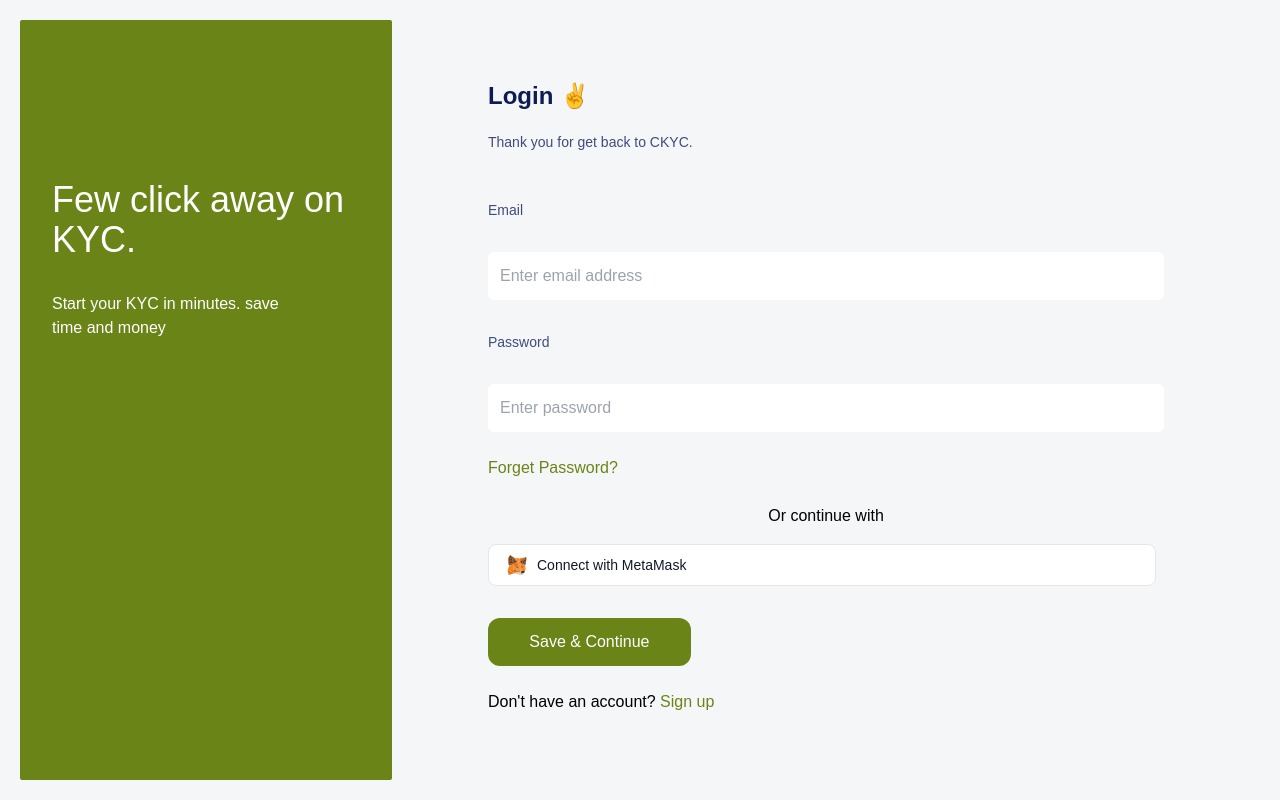
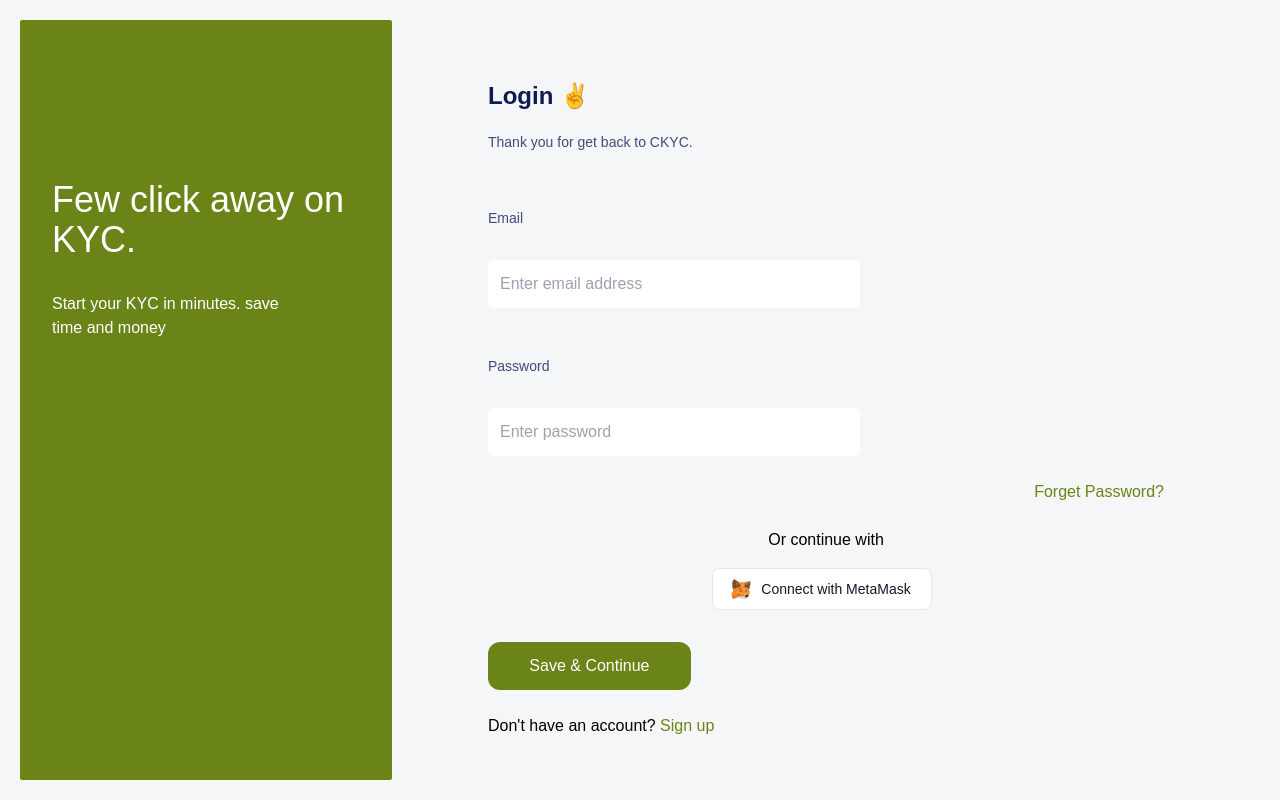
Before and after one commit to PropertyList/frontend, a React (Create React App) app: page /login in a window 1280 px wide. Built offline with nearby package versions, Linux system fonts and the light colour scheme.

Commit message:
:rocket: Login Page

```diff
--- a/src/pages/Login.jsx
+++ b/src/pages/Login.jsx
@@ -19,6 +19,8 @@ const Login = () => {
           Thank you for get back to CKYC.
         </p>
         <div className="my-4"></div>
+        <div className="flex flex-row justify-between my-2">
+        <div className="flex flex-col basis-[55%]">
         <label className="text-[#404B7C] font-normal text-sm my-2">Email</label>
         <br></br>
         <input
@@ -26,7 +28,11 @@ const Login = () => {
           placeholder="Enter email address"
           className="p-3 rounded-md "
         />
+        </div>
+        </div>
         <div className="my-3"></div>
+        <div className="flex flex-row justify-between my-2">
+        <div className="flex flex-col basis-[55%]">
         <label className="text-[#404B7C] font-normal text-sm my-2">
           Password
         </label>
@@ -36,11 +42,14 @@ const Login = () => {
           placeholder="Enter password"
           className="p-3 rounded-md"
         />
-        <div className="my-3"></div>
-        <span className="text-[#6B8418]">Forget Password?</span>
+        </div>
+        </div>
+        <div className="my-2"></div>
+        <span className="text-[#6B8418] text-right">Forget Password?</span>
         <div className="my-3"></div>
         <span className="justify-center text-center ">Or continue with</span>
         <div className="my-2"></div>
+        <div className="flex flex-row justify-center">
         <button
           type="button"
           class="text-gray-900 bg-white hover:bg-gray-100 border border-gray-200 focus:ring-4 focus:outline-none focus:ring-gray-100 font-medium rounded-lg text-sm px-5 py-2.5 text-center inline-flex items-center dark:focus:ring-gray-600 dark:bg-gray-800 dark:border-gray-700 dark:text-white dark:hover:bg-gray-700 mr-2 mb-2"
@@ -485,6 +494,7 @@ const Login = () => {
           </svg>
           Connect with MetaMask
         </button>
+        </div>
         <button className="my-6 p-3 bg-[#6B8418] text-white rounded-xl w-[30%]">
           Save & Continue
         </button>
```
